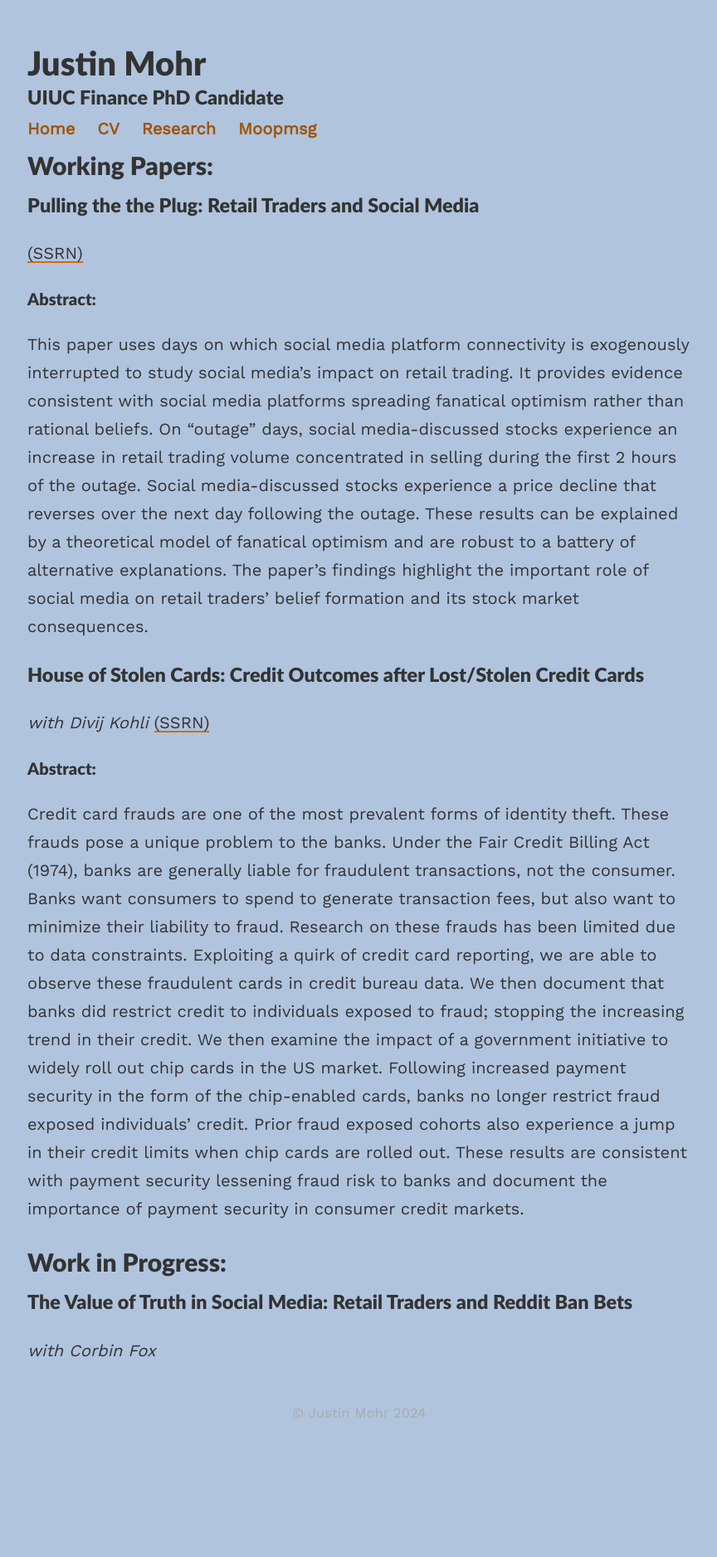
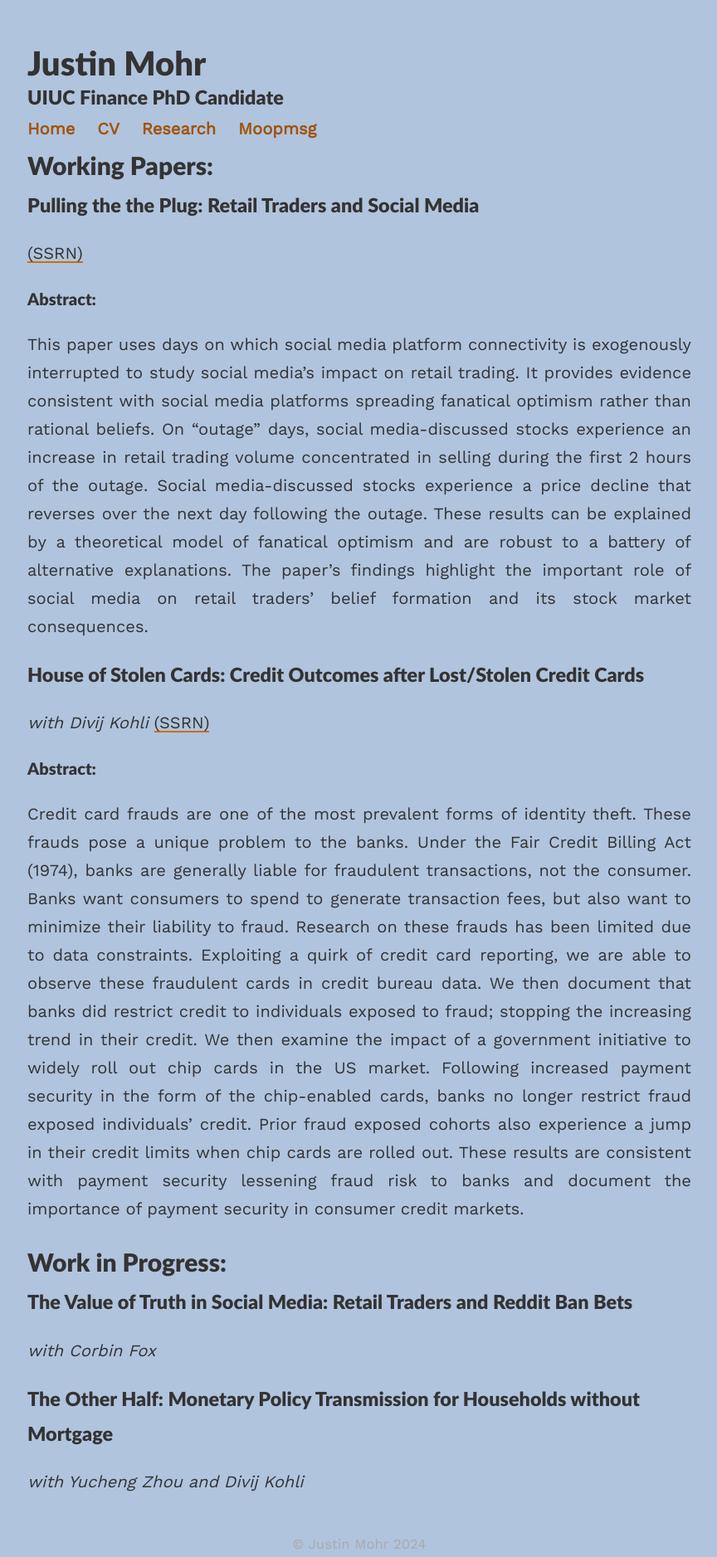
Before and after one commit to justin-mohr/justin-mohr.github.io, a Jekyll site: the page built from _pages/research.md, in a window 1280 px wide. Shown: the whole page at 83% size, without its empty margins (207-1071 px from the left). Built offline with Jekyll 4.4.1, drawn with Linux system fonts in a browser that asks for light colours; nearby versions of some CDN libraries; before the commit the page ends 1719 px from its top, so only the background shows below that.

Commit message:
Update research.md

```diff
--- a/_pages/research.md
+++ b/_pages/research.md
@@ -8,6 +8,7 @@ permalink: /research/  # This specifies the URL path for this page. It will be a
 ### Pulling the the Plug: Retail Traders and Social Media <br>
  <a href="https://papers.ssrn.com/sol3/papers.cfm?abstract_id=3917950">(SSRN)</a>
 #### Abstract:
+<p align="justify">
 This paper uses days on which social media platform connectivity is exogenously
 	interrupted to study social media’s impact on retail trading. It provides evidence
 	consistent with social media platforms spreading fanatical optimism rather than
@@ -17,13 +18,14 @@ This paper uses days on which social media platform connectivity is exogenously
 	over the next day following the outage. These results can be explained by a
 	theoretical model of fanatical optimism and are robust to a battery of alternative
 	explanations. The paper’s findings highlight the important role of social media on
-	retail traders’ belief formation and its stock market consequences.
+	retail traders’ belief formation and its stock market consequences. </p>
 
 ### House of Stolen Cards: Credit Outcomes after Lost/Stolen Credit Cards <br>
 <i>with Divij Kohli</i>
 <a href="https://papers.ssrn.com/sol3/papers.cfm?abstract_id=4769744">(SSRN)</a> <br>
 
 #### Abstract:
+<p align="justify">
 Credit card frauds are one of the most prevalent forms of identity theft. These frauds pose
 a unique problem to the banks. Under the Fair Credit Billing Act (1974), banks are generally
 liable for fraudulent transactions, not the consumer. Banks want consumers to spend to
@@ -36,8 +38,11 @@ cards in the US market. Following increased payment security in the form of the
 cards, banks no longer restrict fraud exposed individuals’ credit. Prior fraud exposed cohorts
 also experience a jump in their credit limits when chip cards are rolled out. These results are
 consistent with payment security lessening fraud risk to banks and document the importance
-of payment security in consumer credit markets.
+of payment security in consumer credit markets. </p>
 
 ## Work in Progress:
 ### The Value of Truth in Social Media: Retail Traders and Reddit Ban Bets <br>
 <i>with Corbin Fox</i>
+
+### The Other Half: Monetary Policy Transmission for Households without Mortgage <br>
+<i>with Yucheng Zhou and Divij Kohli</i>
```
